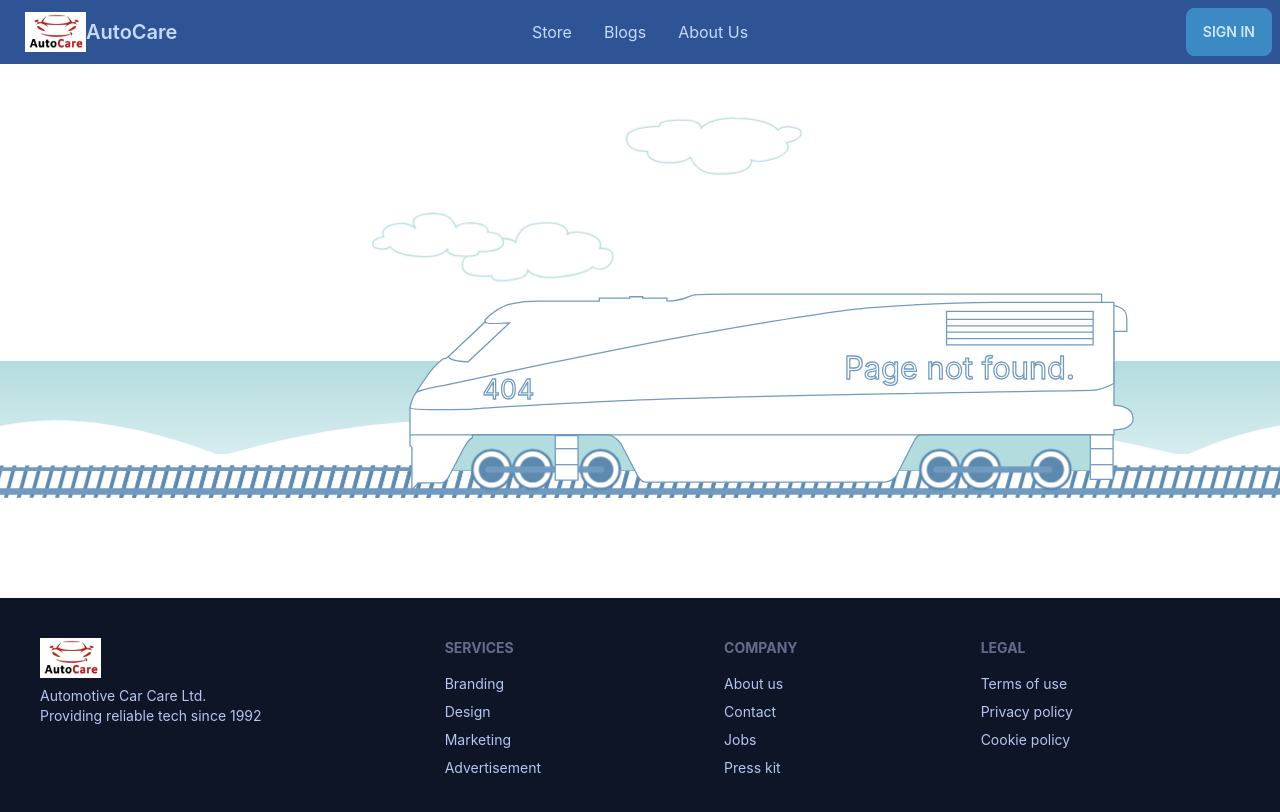
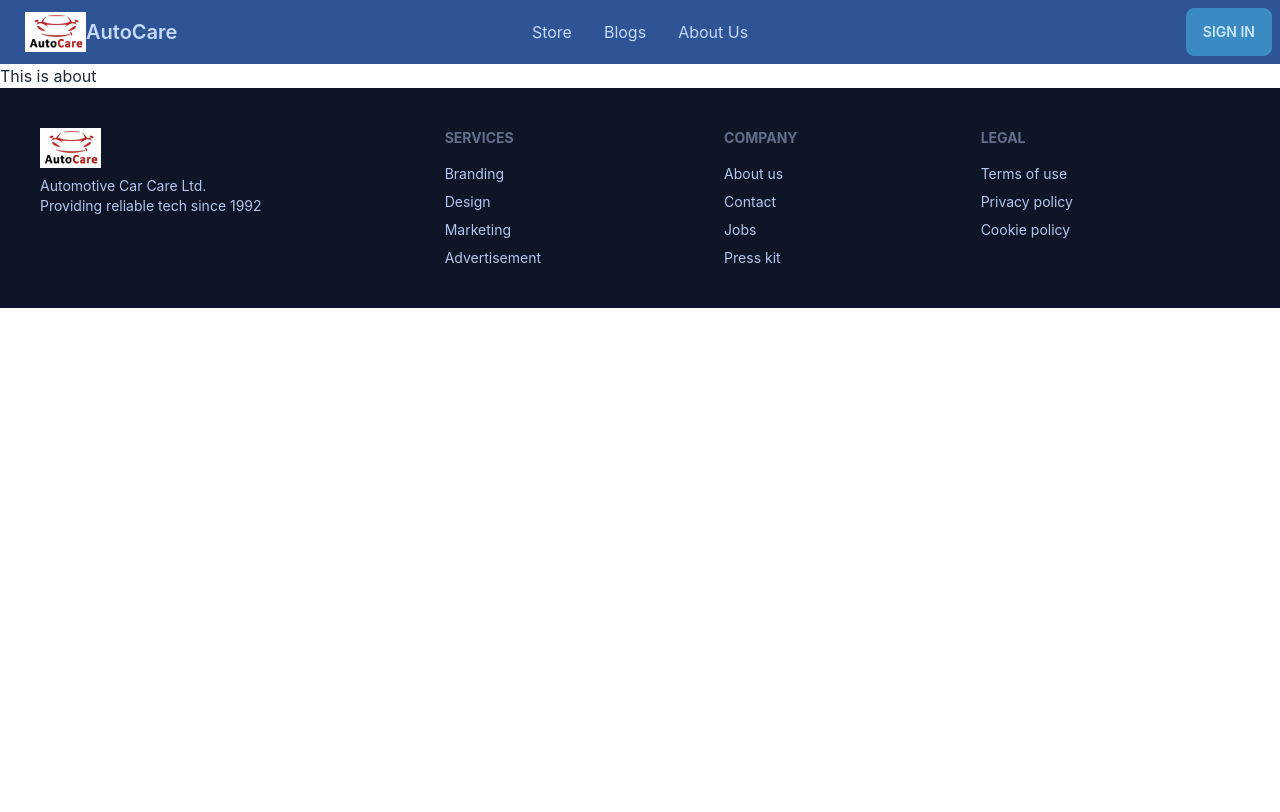
Before and after one commit to khaled39ab/Warehouse-Management-Client, a React (Create React App) app: page /about in a window 1280 px wide. Shown: the top 812 px of the page. Built offline with nearby package versions, Linux system fonts and the light colour scheme.

Commit message:
about page created

```diff
--- /dev/null
+++ b/src/Pages/About Us/About.jsx
@@ -0,0 +1,11 @@
+import React from 'react';
+
+const About = () => {
+    return (
+        <div>
+            This is about
+        </div>
+    );
+};
+
+export default About;
--- a/src/Pages/Authentication/SignIn/SignIn.jsx
+++ b/src/Pages/Authentication/SignIn/SignIn.jsx
@@ -6,7 +6,7 @@ const SignIn = () => {
     return (
         <div className="relative flex flex-col justify-center min-h-screen overflow-hidden" data-theme="aqua">
             <div className="w-full p-6 m-auto bg-white rounded-md shadow-xl lg:max-w-xl">
-                <h1 className="text-3xl font-semibold text-center text-purple-700 uppercase underline decoration-wavy">
+                <h1 className="text-3xl font-semibold text-center text-purple-700 uppercase">
                     Please Sign in
                 </h1>
                 <form className="mt-6">
--- a/src/Pages/Authentication/SignUp/SignUp.jsx
+++ b/src/Pages/Authentication/SignUp/SignUp.jsx
@@ -6,7 +6,7 @@ const SignUp = () => {
     return (
         <div className="relative flex flex-col justify-center min-h-screen overflow-hidden" data-theme="aqua">
             <div className="w-full p-6 m-auto bg-white rounded-md shadow-xl lg:max-w-xl">
-                <h1 className="text-3xl font-semibold text-center text-purple-700 uppercase underline decoration-wavy">
+                <h1 className="text-3xl font-semibold text-center text-purple-700 uppercase">
                     Please Sign Up
                 </h1>
                 <form className="mt-6">
--- a/src/Router/Routes/Routes.js
+++ b/src/Router/Routes/Routes.js
@@ -4,6 +4,7 @@ import Home from "../../Pages/Home/Home/Home.jsx";
 import SignIn from "../../Pages/Authentication/SignIn/SignIn";
 import SignUp from "../../Pages/Authentication/SignUp/SignUp";
 import NotFound from "../../Pages/NotFound/NotFound";
+import About from "../../Pages/About Us/About";
 
 export const router = createBrowserRouter([
     {
@@ -23,6 +24,10 @@ export const router = createBrowserRouter([
                 element: <SignUp />
             },
             {
+                path: '/about',
+                element: <About />
+            },
+            {
                 path: '*',
                 element: <NotFound />
             }
```
